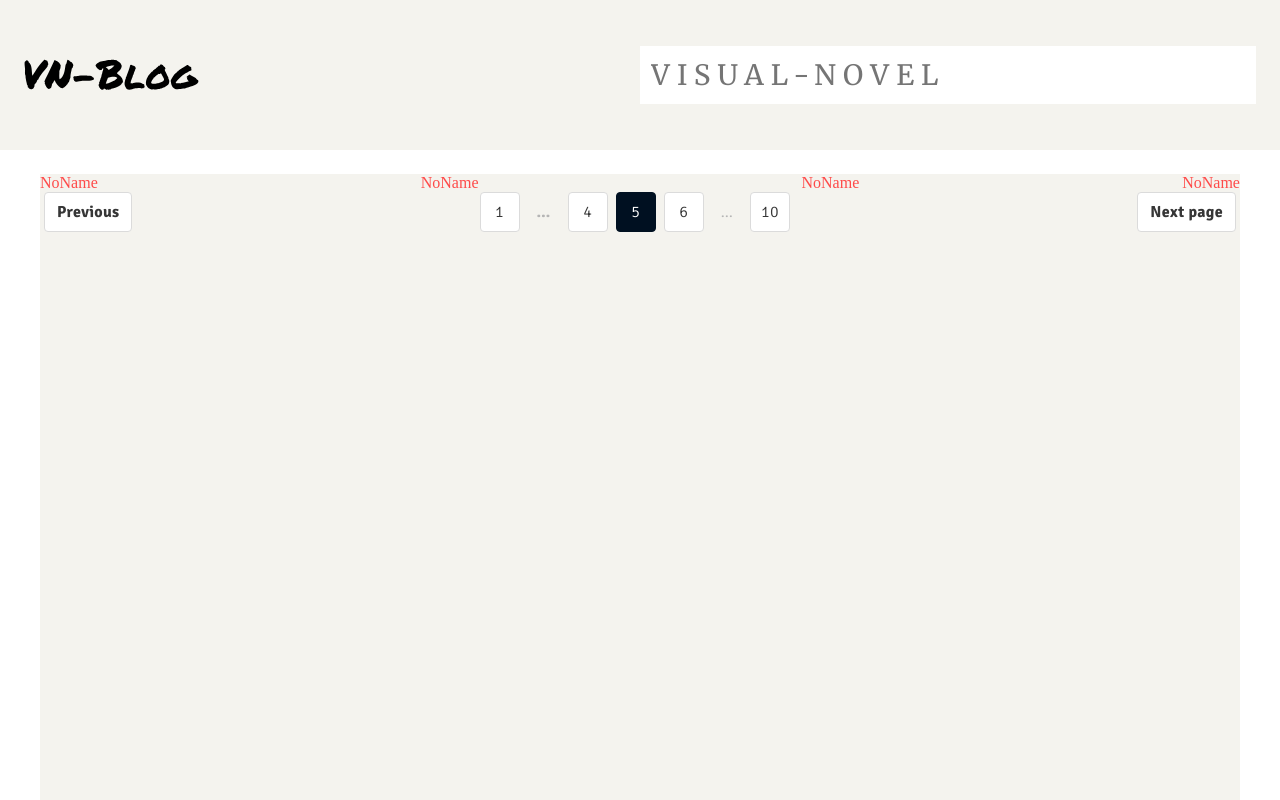
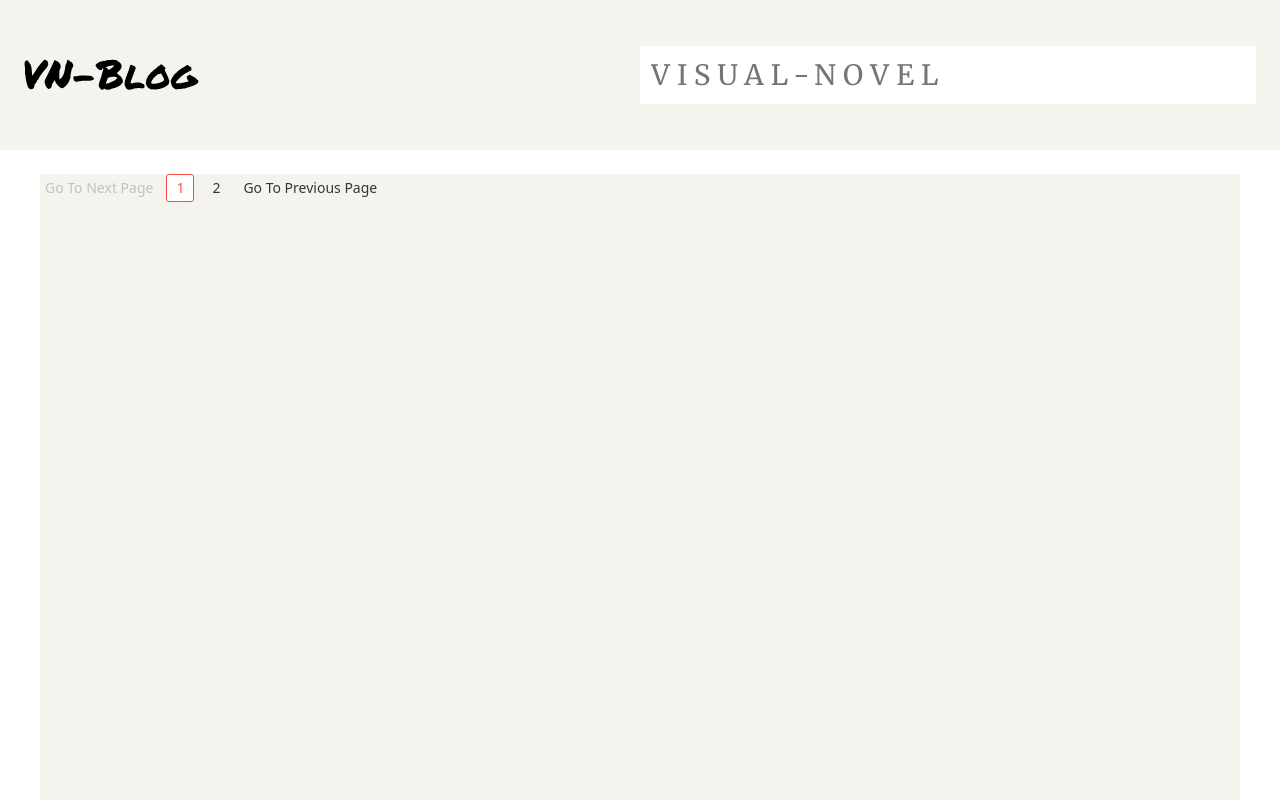
Before and after one commit to ImmaculateEmpyrean/project-blog, a Vue app: page /search in a window 1280 px wide. Shown: the top 800 px of the page. Built offline with nearby package versions, Linux system fonts and the light colour scheme; some icons are missing.

Commit message:
naive ui theme is now integrated into the project.. I simply need to setup and customize the theme.

```diff
--- a/src/App.vue
+++ b/src/App.vue
@@ -1,4 +1,5 @@
 <template>
+    <n-config-provider :theme-overrides="blogTheme">
         <NavBar/>
         <div class="constrainer">
             <transition enter-active-class="animate__animated animate__fadeIn" leave-active-class="animate__animated animate__fadeOut">
@@ -6,17 +7,27 @@
             </transition>
         </div>
         <FooterComponent />
+    </n-config-provider>
 </template>
 
 <script>
 import NavBar from '@/components/NavBar/NavBar.vue';
 import FooterComponent from '@/components/Footer/FooterComponent.vue';
 
+import { NConfigProvider } from 'naive-ui';
+import {blogTheme} from '@/javascript/blogTheme/blogTheme.js'
+
 export default {
     name: "App",
     components:{
         NavBar,
-        FooterComponent
+        FooterComponent,
+        NConfigProvider,
+    },
+    data(){
+        return{
+            blogTheme
+        }
     }
 }
 </script>
--- /dev/null
+++ b/src/javascript/blogTheme/blogTheme.js
@@ -0,0 +1,19 @@
+let accentColor = '#FE4A49'
+// let dark = {
+//     dark: '#001021'
+// }
+// let light = {
+//     light: '#F4F3EE'
+// }
+
+export let blogTheme = {
+    common: {
+        primaryColor: accentColor,
+    },
+    Pagination:{
+        itemSize:'36px',
+        itemColorActive: 'white',
+        itemFontSize: '20px'
+    }
+
+}
--- a/src/views/SearchPage.vue
+++ b/src/views/SearchPage.vue
@@ -1,19 +1,25 @@
 <template>
     <div class="searchPage">
-        <FilterButtonHolder />
-        <Pagination />
+        <n-pagination :page-count="pageCount">
+            <template #prev>Go To Next Page</template>
+            <template #next>Go To Previous Page</template>
+        </n-pagination>
     </div>
 </template>
 
 <script>
-import FilterButtonHolder from '@/components/FilterButtons/FilterButtonHolder.vue';
-import Pagination from '@/components/Pagination.vue';
+import {NPagination} from 'naive-ui';
 
 export default {
     name: "Search",
     components:{
-        Pagination,
-        FilterButtonHolder
+        NPagination,
+    },
+    data(){
+        return{
+            pageCount: 2,
+
+        }
     }
 }
 </script>
@@ -32,4 +38,11 @@ export default {
             background-color: map-get($light,"light");
         }
     }
+
+    .n-pagination-item{
+        background-color: red;
+        &:hover{
+            background-color: red;
+        }
+    }
 </style>
```
Also changed, not shown: src/javascript/blogTheme/common.js (added), src/javascript/blogTheme/desktopVariables.js (added), src/javascript/blogTheme/mobileVariables.js (added), src/javascript/blogTheme/tabletVariables.js (added). Lines whose indentation alone changed are shown as unchanged.
